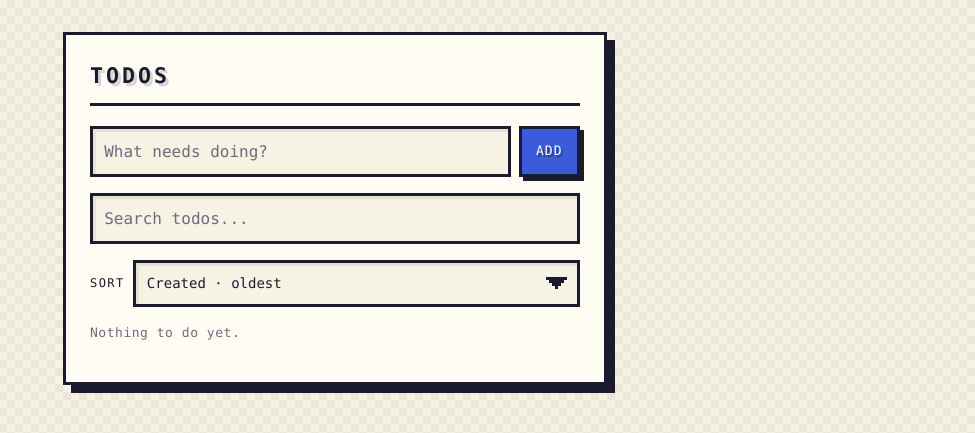
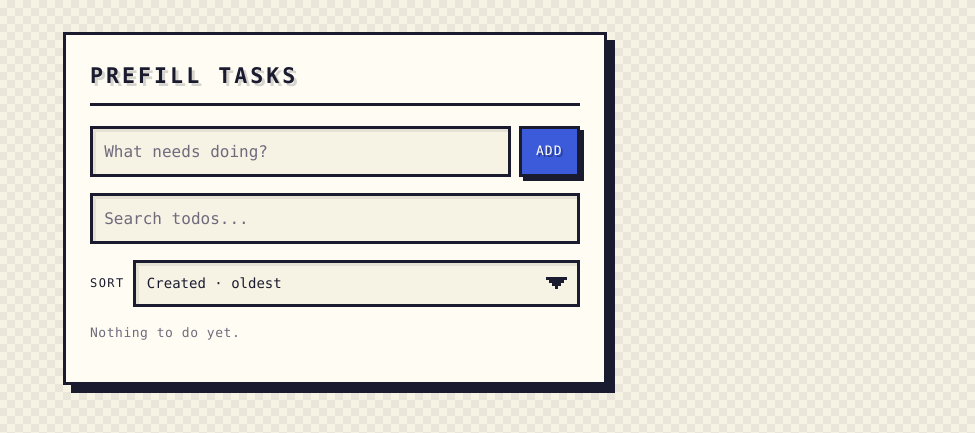
Before and after one commit to sahil0x01/cc-testing, a plain HTML site: page index.html in a window 1280 px wide. Shown: the whole page, without its empty margins (305-1280 px from the left). Drawn offline with Linux system fonts and the light colour scheme.

Commit message:
WIP: lets add a title to the product "Prefill Tasks"

```diff
--- a/index.html
+++ b/index.html
@@ -8,7 +8,7 @@
   </head>
   <body>
     <main class="app">
-      <h1>Todos</h1>
+      <h1>Prefill Tasks</h1>
 
       <form id="new-todo-form" class="new-todo" autocomplete="off">
         <input
```
Also changed, not shown: 1 other file.
